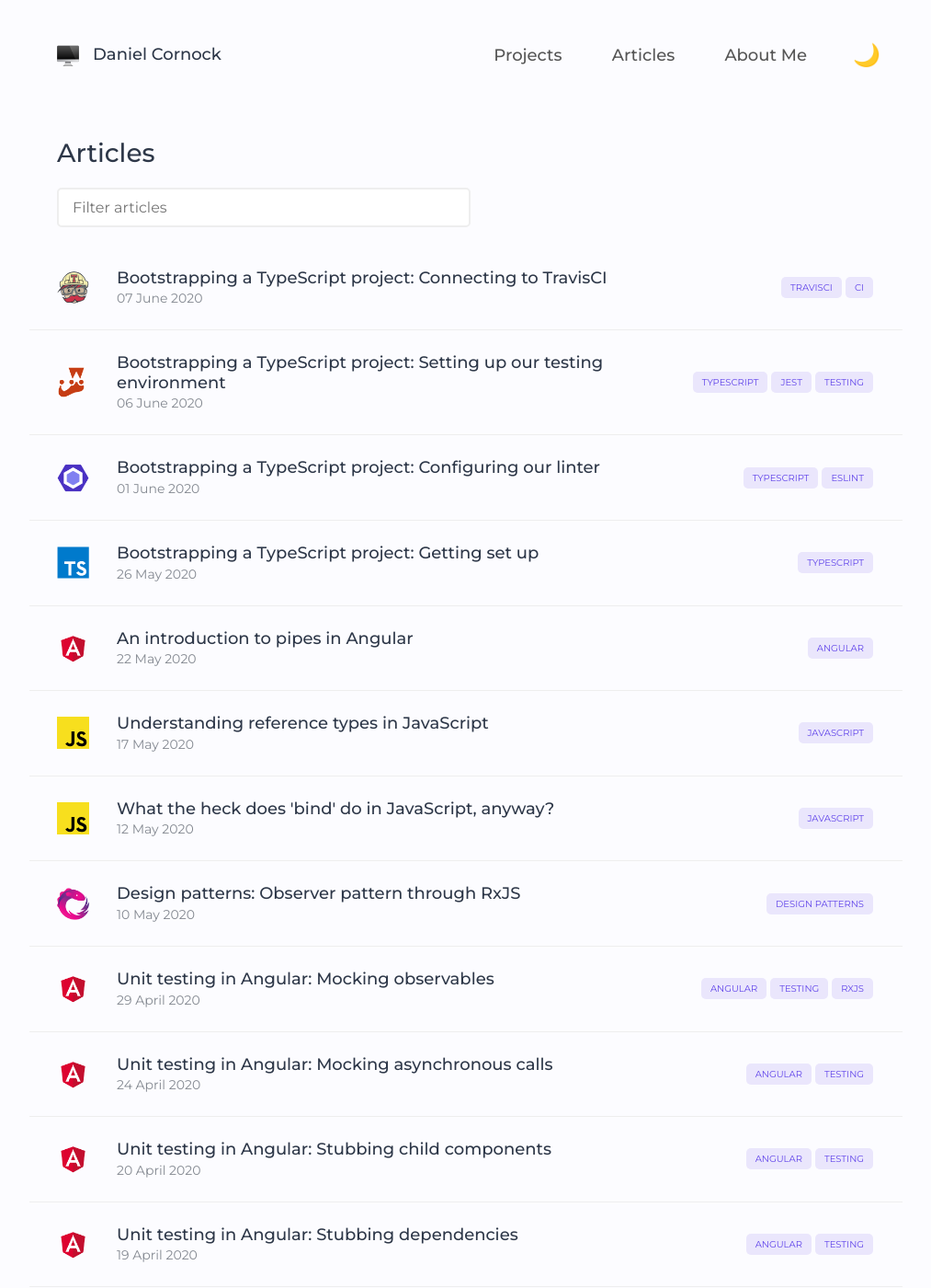
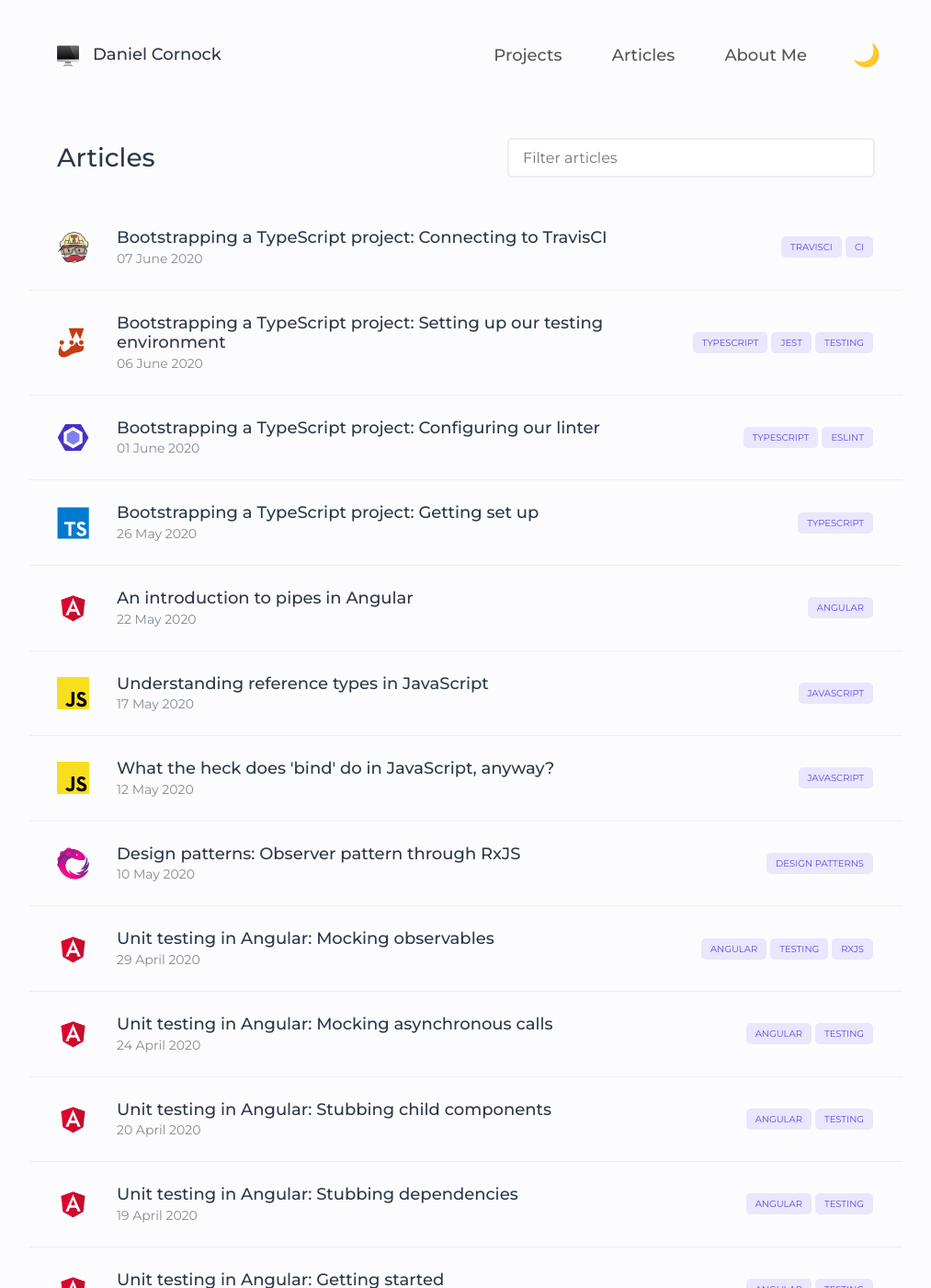
Before and after one commit to danielcornock/danielcornock.co.uk, a Jekyll site: the page built from _pages/articles.md, in a window 1280 px wide and 1400 px high. Shown: the whole window at 92% size, without its empty margins (133-1146 px from the left). Built offline with Jekyll 4.4.1, drawn with Linux system fonts in a browser that asks for light colours; nearby versions of some CDN libraries.

Commit message:
put article search inline with header on desktop

```diff
--- a/_layouts/articles/_articles.scss
+++ b/_layouts/articles/_articles.scss
@@ -1,17 +1,29 @@
 .articles {
   &-heading {
     @include section-heading;
-    margin-bottom: 20px;
+    margin-bottom: 0;
+
+    @include media($tablet) {
+      margin-bottom: 20px;
+    }
   }
 
   &-header {
-    margin-bottom: 20px;
+    margin-bottom: 30px;
+    display: flex;
+    justify-content: space-between;
+    align-items: center;
+
+    @include media($tablet) {
+      display: block;
+      margin-bottom: 20px;
+    }
   }
 
   &-search {
     padding: 10px 15px;
     width: 100%;
-    max-width: 450px;
+    max-width: 400px;
     font-size: 16px;
     border-radius: $br-default $br-default;
     border: 0;
@@ -24,8 +36,9 @@
       border-color: $color-highlight;
     }
 
-    @include media($phone) {
+    @include media($tablet) {
       width: 100%;
+      max-width: initial;
     }
   }
 
```
